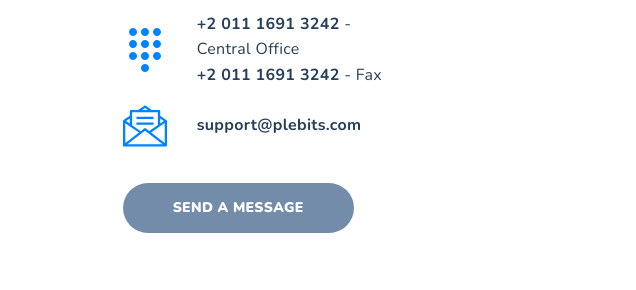
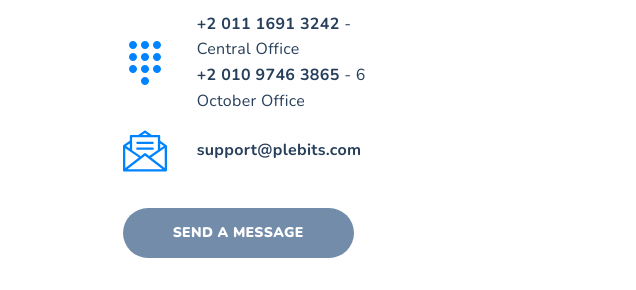
Before and after one commit to sha3rawi33/sha3rawi33.github.io, a plain HTML site: page contact.html in a window 1280 px wide. Shown: the part 510-800 px from the top of the page, 644-1280 px from the left. Drawn offline with nearby package versions, Linux system fonts and the light colour scheme; some packages are replaced by stand-ins of ours; a web font is replaced by a local one.

Commit message:
typo mistakes

```diff
--- a/contact.html
+++ b/contact.html
@@ -197,7 +197,7 @@
 						<svg class="plebits-icon plebits-icon-telephone-keypad-with-ten-keys"><use xlink:href="#plebits-icon-telephone-keypad-with-ten-keys"></use></svg>
 						<div class="info-wrap">
 							<span class="info">+2 011 1691 3242 <span>- Central Office</span></span>
-							<span class="info">+2 011 1691 3242 <span>- Fax</span></span>
+							<span class="info">+2 010 9746 3865 <span>- 6 October Office</span></span>
 						</div>
 					</div>
 					<div class="contact-item display-flex">
```
Also changed, not shown: index.html (+1 -1 lines).
